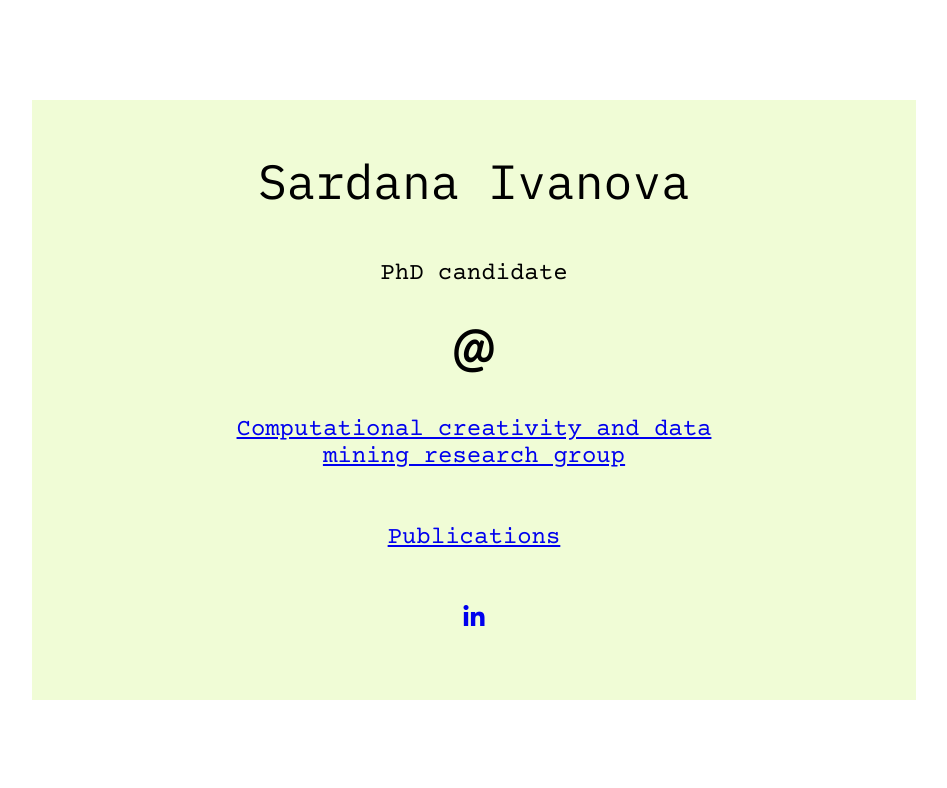
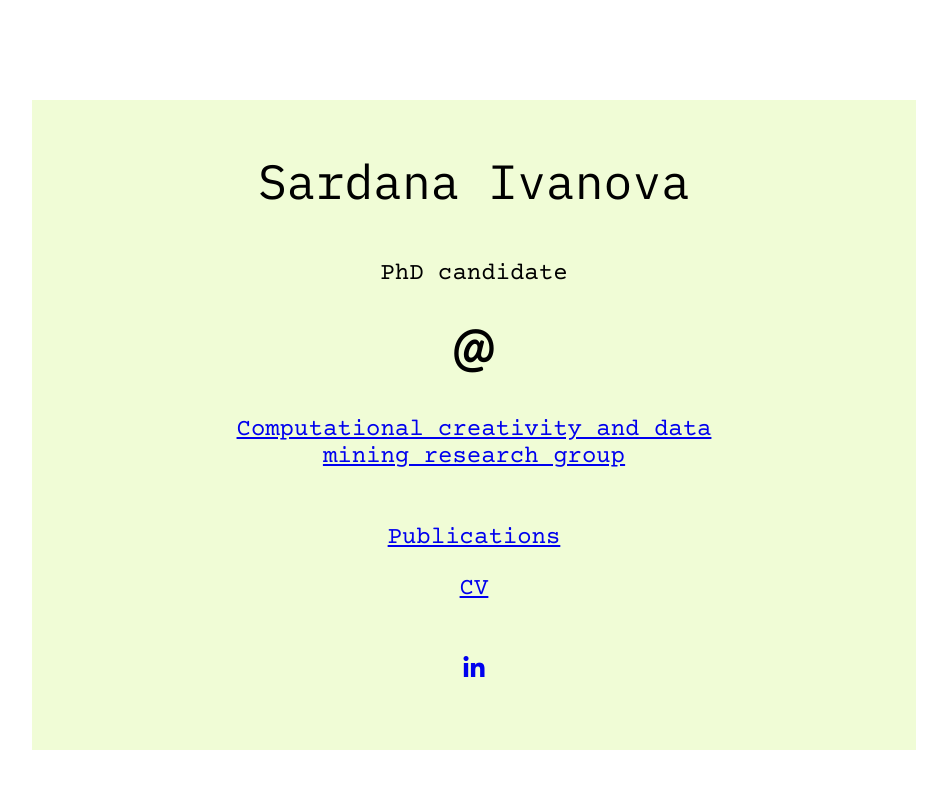
Before and after one commit to varie/varie.github.io, a plain HTML site: page index.html in a window 1280 px wide. Shown: the whole page, without its empty margins (166-1113 px from the left). Drawn offline with nearby package versions, Linux system fonts and the light colour scheme.

Commit message:
added cv

```diff
--- a/css/styles.css
+++ b/css/styles.css
@@ -5,7 +5,7 @@
 
 .box {
     background-color: rgba(239.72550362348557, 251.81250303983688, 214.040629863739, 1);
-    height: 600px;
+    height: 650px;
     margin: auto;
     width: 70%;
 }
--- a/index.html
+++ b/index.html
@@ -19,6 +19,7 @@
         </div>
         <p class="links"><a href="https://researchportal.helsinki.fi/en/persons/sardana-ivanova" target="_blank" rel="noopener noreferrer">Publications</a></p>
         <!--- <p class="links">Drawings</p> -->
+	<p class="links"><a href="files/cv.pdf" target="_blank" rel="noopener noreferrer">CV</a></p>
         <p class="linkedin"><a href="https://www.linkedin.com/in/sardana-ivanova/" target="_blank" rel="noopener noreferrer"><i class="fa fa-linkedin" aria-hidden="true"></i></a></p>
       </div>
     </div>
```
Also changed, not shown: 1 other file.
